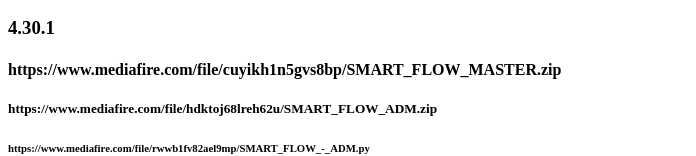
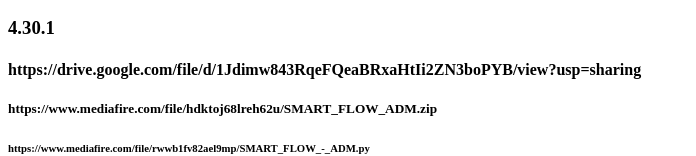
Before and after one commit to ProgTechsvg/generator, a plain HTML site: page index.html in a window 1280 px wide. Shown: the part 134-290 px from the top of the page, without its empty margins (0-696 px from the left). Drawn offline with Linux system fonts and the light colour scheme.

Commit message:
Update index.html

```diff
--- a/index.html
+++ b/index.html
@@ -4,7 +4,7 @@
         <p>1234</p> <!--key_acess_app-->
         <h2>5.40.1</h2> <!--Versão anterior-->
         <h3>4.30.1</h3> <!--Versão atual-->
-        <h4>https://www.mediafire.com/file/cuyikh1n5gvs8bp/SMART_FLOW_MASTER.zip</h4> <!--link_download_app_master-->
+        <h4>https://drive.google.com/file/d/1Jdimw843RqeFQeaBRxaHtIi2ZN3boPYB/view?usp=sharing</h4> <!--link_download_app_master-->
         <h5>https://www.mediafire.com/file/hdktoj68lreh62u/SMART_FLOW_ADM.zip</h5> <!--link_download_app_adm-->
         <h6>https://www.mediafire.com/file/rwwb1fv82ael9mp/SMART_FLOW_-_ADM.py</h6> <!--link_update_aplication_master-->
         <h7>https://www.mediafire.com/file/rwwb1fv82ael9mp/SMART_FLOW_-_ADM.py</h7> <!--link_update_aplication_adm-->
```
